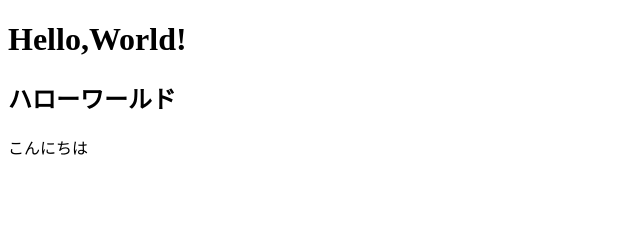
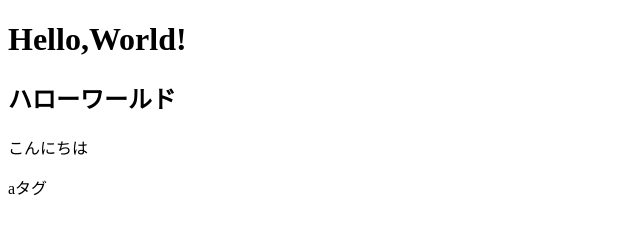
Before and after one commit to m-create-works/-portfolio, a plain HTML site: page index.html in a window 1280 px wide. Shown: the full height of the page, 0-640 px from the left. Drawn offline with Linux system fonts and the light colour scheme.

Commit message:
Update index.html

```diff
--- a/index.html
+++ b/index.html
@@ -10,6 +10,7 @@
   <h1>Hello,World!</h1>
   <h2>ハローワールド</h2>
   <p>こんにちは</p>
+  <a>aタグ</a>
 </body>
 </html>
 <!-- git config --global user.name m-create-works -->
```
